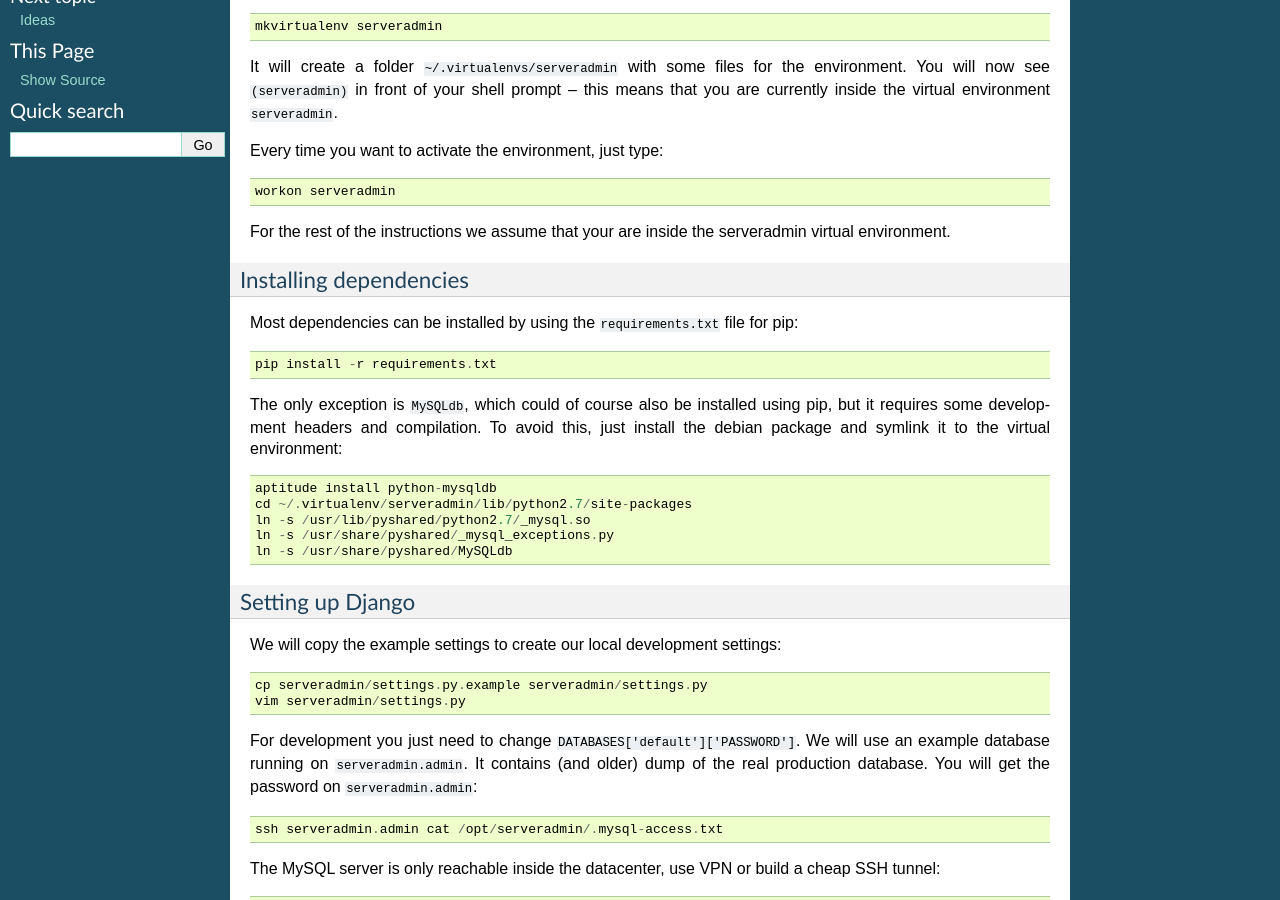
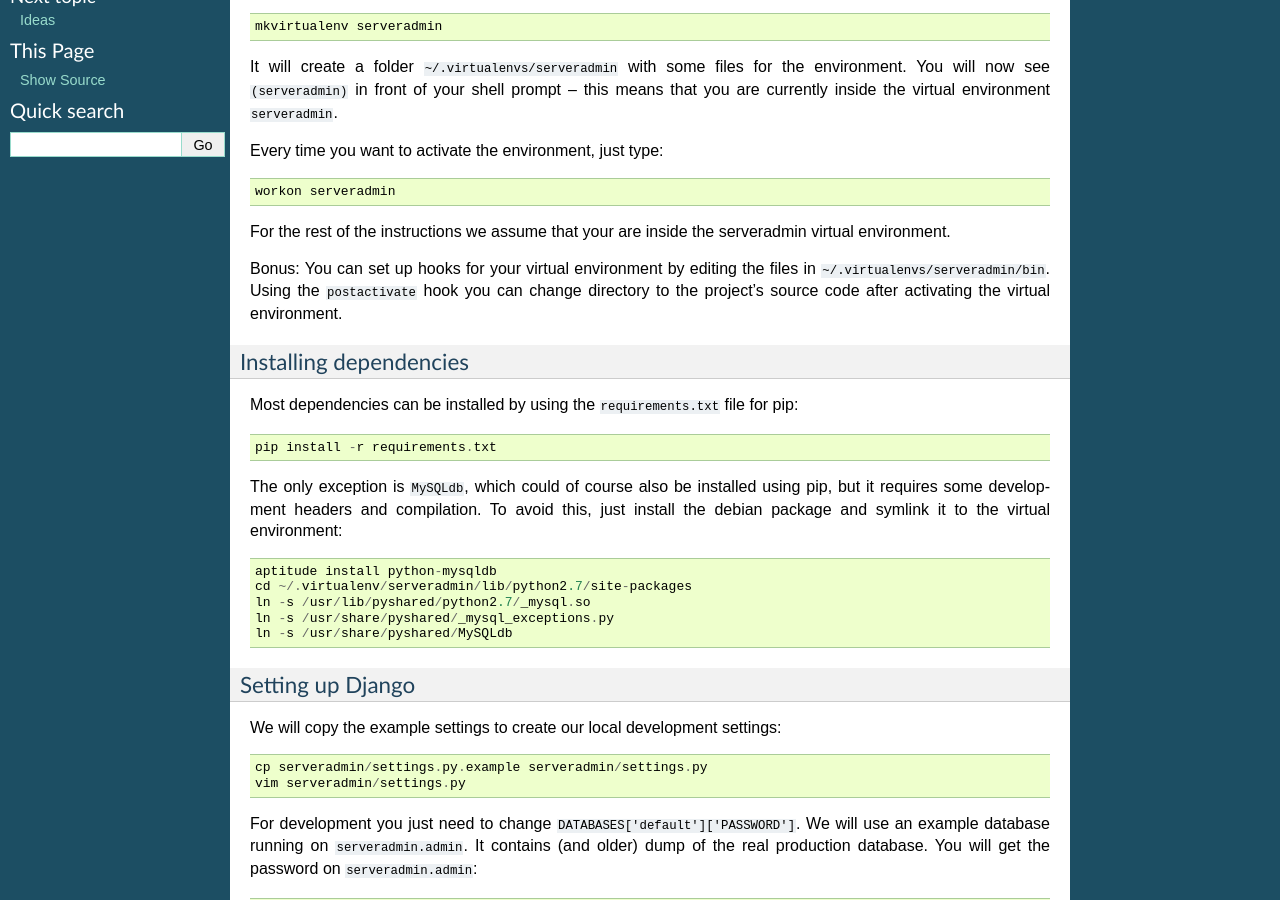
Before and after one commit to innogames/serveradmin, a Sphinx documentation site: the page built from docs/extending.rst, in a window 1280 px wide and 900 px high, scrolled down 424 px. Built offline with Sphinx 7.4.7, drawn with Linux system fonts in a browser that asks for light colours; formulas are drawn with MathJax 3.

Commit message:
docs: Add documentation for virtualenvwrappers postactivate hook

```diff
--- a/docs/extending.rst
+++ b/docs/extending.rst
@@ -34,6 +34,11 @@ Every time you want to activate the environment, just type::
 
 For the rest of the instructions we assume that your are inside the serveradmin
 virtual environment.
+
+Bonus: You can set up hooks for your virtual environment by editing the files
+in ``~/.virtualenvs/serveradmin/bin``. Using the ``postactivate`` hook you can
+change directory to the project's source code after activating the virtual
+environment.
 
 
 Installing dependencies
```
